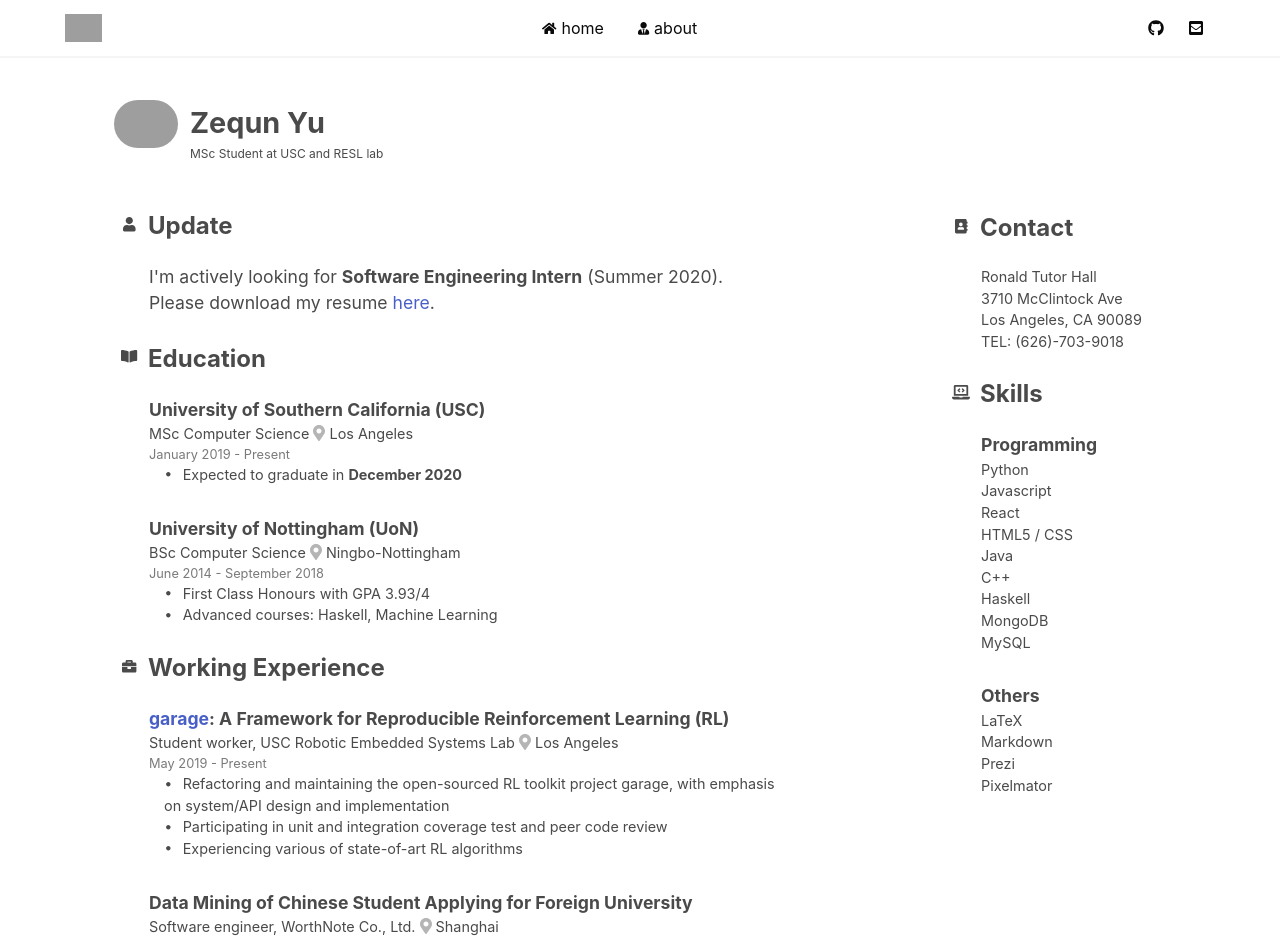
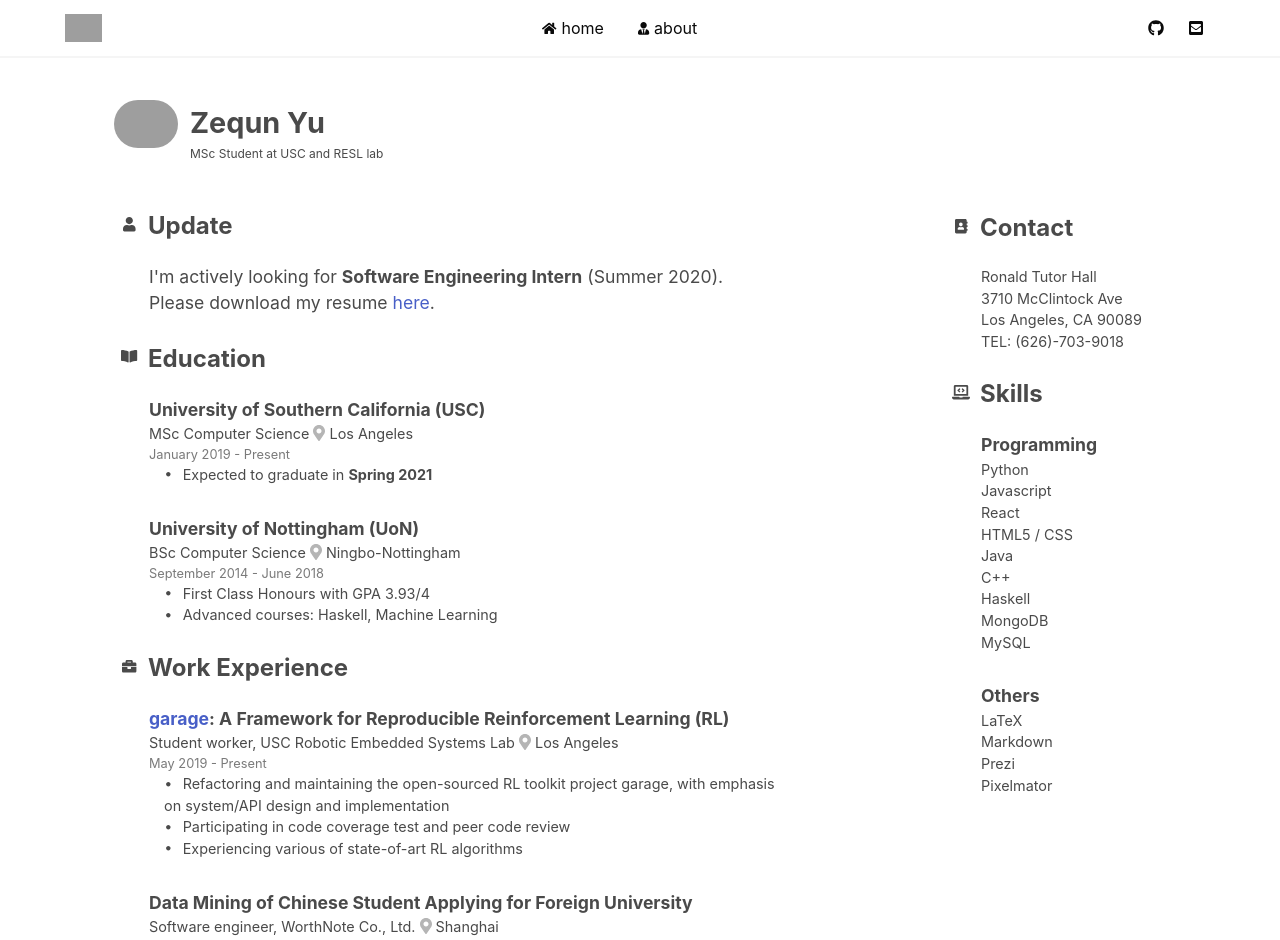
Before and after one commit to zequnyu/zequnyu.com, a Next.js app in the folder zequnyu/: page /about in a window 1280 px wide. Shown: the top 940 px of the page. Built offline with nearby package versions, Linux system fonts and the light colour scheme; grey boxes are pictures that could not be loaded; a web font is replaced by a local one.

Commit message:
Update about page and resume

```diff
--- a/zequnyu/pages/about.js
+++ b/zequnyu/pages/about.js
@@ -89,7 +89,7 @@ function About() {
                                             </div>
                                             <div className="cv-section-content-record-main">
                                                 <FontAwesomeIcon icon={faCircle} id="icon-interpunct" />
-                                                Expected to graduate in <span id="text-bold">December 2020</span>
+                                                Expected to graduate in <span id="text-bold">Spring 2021</span>
                                             </div>
                                         </div>
                                         {/*Education 2*/}
@@ -106,7 +106,7 @@ function About() {
                                                 /> Ningbo-Nottingham
                                             </div>
                                             <div className="cv-section-content-record-time">
-                                                June 2014 - September 2018
+                                                September 2014 - June 2018
                                             </div>
                                             <div className="cv-section-content-record-main">
                                                 <FontAwesomeIcon icon={faCircle} id="icon-interpunct" />
@@ -120,7 +120,7 @@ function About() {
                                     </div>
                                 </div>
                             </div>
-                            {/*Working Experience*/}
+                            {/*Work Experience*/}
                             <div className="level">
                                 <div className="cv-section">
                                     <div className="cv-section-title">
@@ -128,11 +128,11 @@ function About() {
                                             <FontAwesomeIcon icon={faBriefcase} />
                                         </span>
                                         <span className="cv-section-subtitle-text">
-                                            Working Experience
+                                            Work Experience
                                         </span>
                                     </div>
                                     <div className="cv-section-content">
-                                        {/*Working Experience 1*/}
+                                        {/*Work Experience 1*/}
                                         <div className="cv-section-content-record">
                                             <div className="cv-section-content-record-title" id="text-bold">
                                                 <a href="https://github.com/rlworkgroup/garage" target="_blank"
@@ -157,15 +157,14 @@ function About() {
                                             </div>
                                             <div className="cv-section-content-record-main">
                                                 <FontAwesomeIcon icon={faCircle} id="icon-interpunct" />
-                                                Participating in unit and integration coverage test and peer
-                                                code review
+                                                Participating in code coverage test and peer code review
                                             </div>
                                             <div className="cv-section-content-record-main">
                                                 <FontAwesomeIcon icon={faCircle} id="icon-interpunct" />
                                                 Experiencing various of state-of-art RL algorithms
                                             </div>
                                         </div>
-                                        {/*Working Experience 2*/}
+                                        {/*Work Experience 2*/}
                                         <div className="cv-section-content-record">
                                             <div className="cv-section-content-record-title" id="text-bold">
                                                 Data Mining of Chinese Student Applying for Foreign University
@@ -197,7 +196,7 @@ function About() {
                                                 Gunicorn and Nginx
                                             </div>
                                         </div>
-                                        {/*Working Experience 3*/}
+                                        {/*Work Experience 3*/}
                                         <div className="cv-section-content-record">
                                             <div className="cv-section-content-record-title" id="text-bold">
                                                 Snowball: Facial Action Unit (AU) Detection using Caffe
@@ -229,7 +228,7 @@ function About() {
                                                 API in C++ and Python
                                             </div>
                                         </div>
-                                        {/*Working Experience 4*/}
+                                        {/*Work Experience 4*/}
                                         <div className="cv-section-content-record" id="cv-section-content-record-last">
                                             <div className="cv-section-content-record-title" id="text-bold">
                                                 Web Crawling for "YeeSight" Project
```
Also changed, not shown: 1 other file (tests, documents, lock files or other folders).
